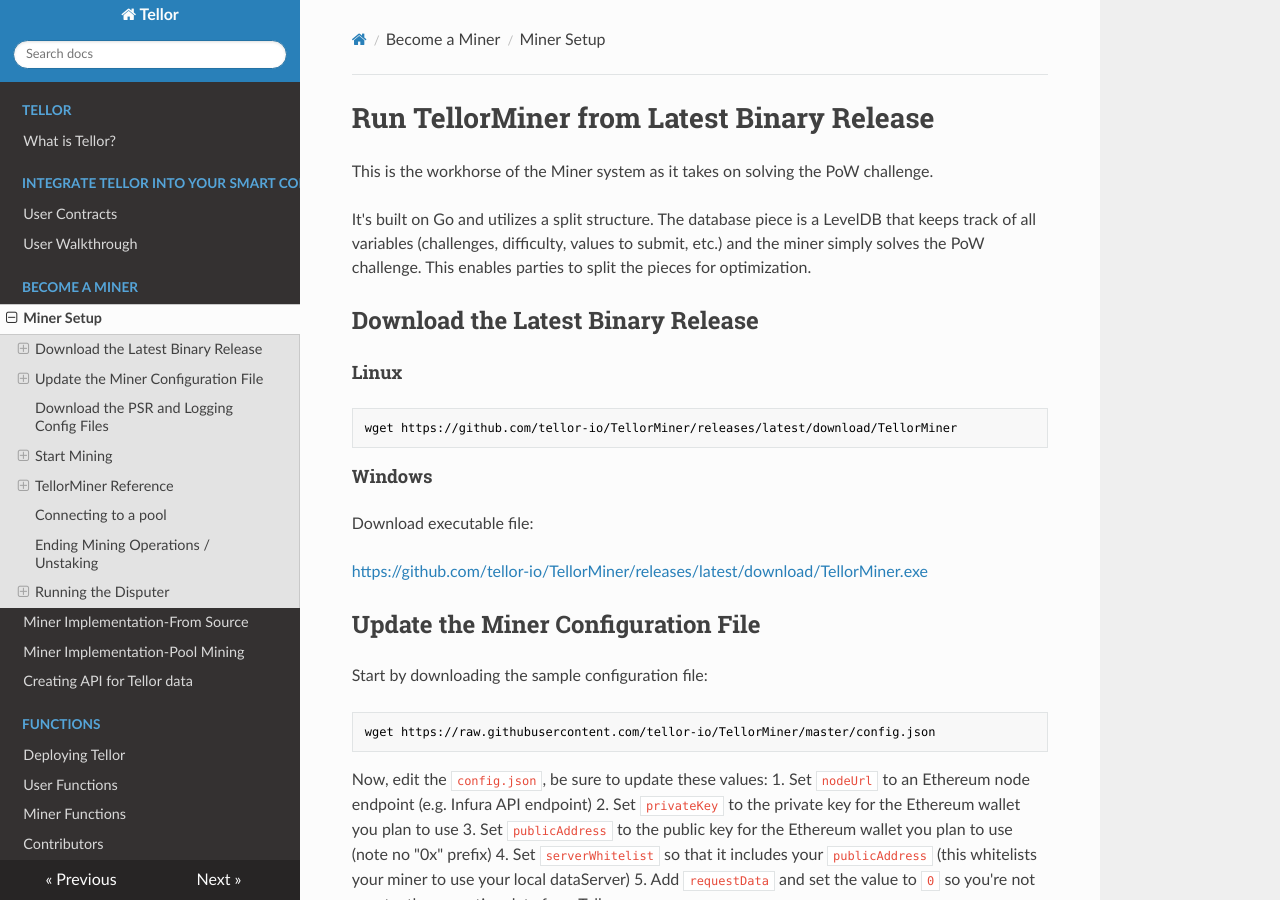
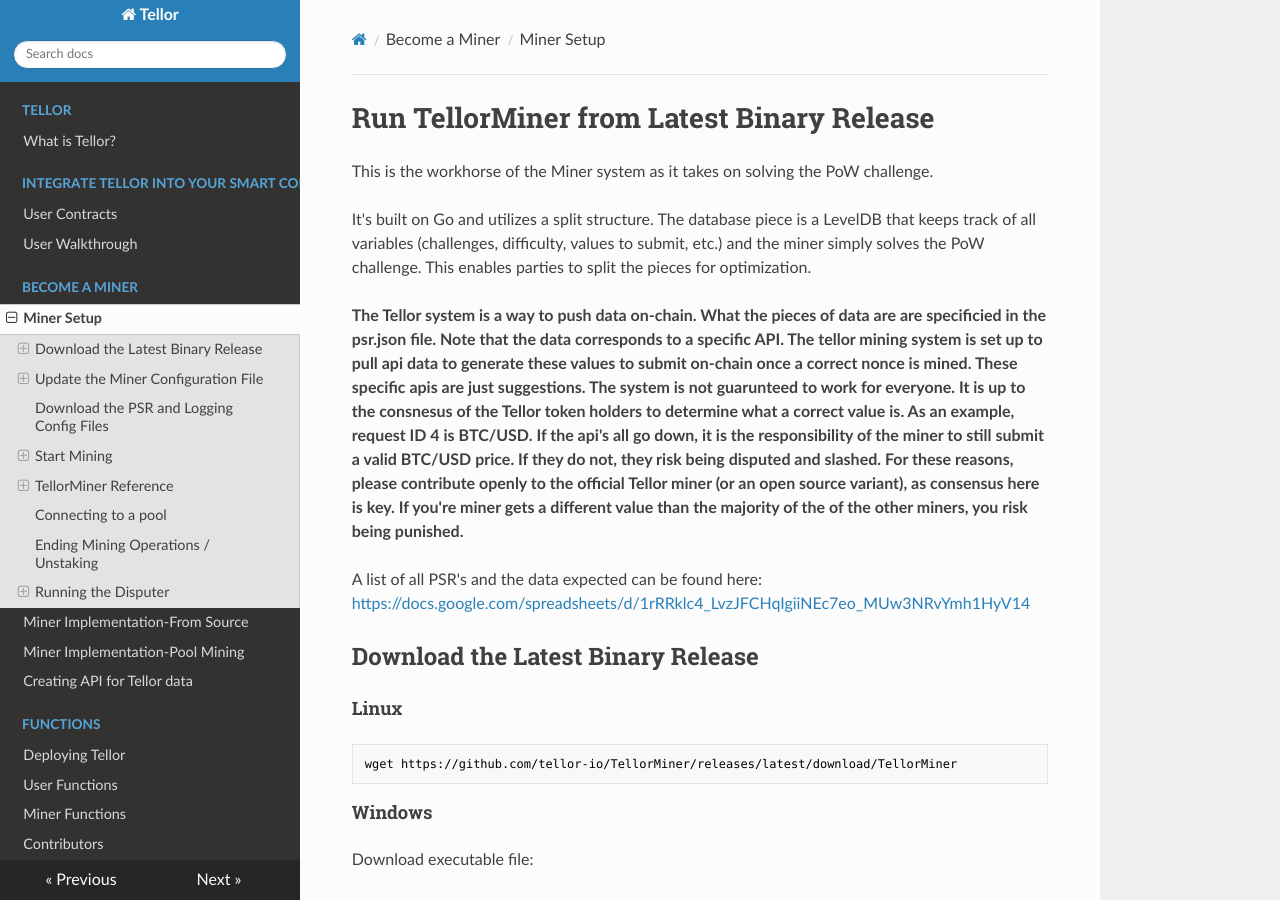
Before and after one commit to tellor-io/TellorDocumentation, an MkDocs documentation site: the page built from docs/MinerSetup.md, in a window 1280 px wide and 900 px high. Built offline with MkDocs 1.6.1, drawn with Linux system fonts in a browser that asks for light colours; nearby versions of some CDN libraries; a script that is not in the unit is left out.

Commit message:
disclaimer/ PSR doc

```diff
--- a/docs/MinerSetup.md
+++ b/docs/MinerSetup.md
@@ -3,6 +3,11 @@
 This is the workhorse of the Miner system as it takes on solving the PoW challenge.
 
 It's built on Go and utilizes a split structure.  The database piece is a LevelDB that keeps track of all variables (challenges, difficulty, values to submit, etc.) and the miner simply solves the PoW challenge.  This enables parties to split the pieces for optimization.
+
+**The Tellor system is a way to push data on-chain.  What the pieces of data are are specificied in the psr.json file. Note that the data corresponds to a specific API.  The tellor mining system is set up to pull api data to generate these values to submit on-chain once a correct nonce is mined. These specific apis are just suggestions.  The system is not guarunteed to work for everyone.  It is up to the consnesus of the Tellor token holders to determine what a correct value is. As an example, request ID 4 is BTC/USD.  If the api's all go down, it is the responsibility of the miner to still submit a valid BTC/USD price.  If they do not, they risk being disputed and slashed.  For these reasons, please contribute openly to the official Tellor miner (or an open source variant), as consensus here is key.  If you're miner gets a different value than the majority of the of the other miners, you risk being punished.**
+
+A list of all PSR's and the data expected can be found here: [https://docs.google.com/spreadsheets/d/1rRRklc4_LvzJFCHqIgiiNEc7eo_MUw3NRvYmh1HyV14](https://docs.google.com/spreadsheets/d/1rRRklc4_LvzJFCHqIgiiNEc7eo_MUw3NRvYmh1HyV14)
+
 
 ## Download the Latest Binary Release
 
```
